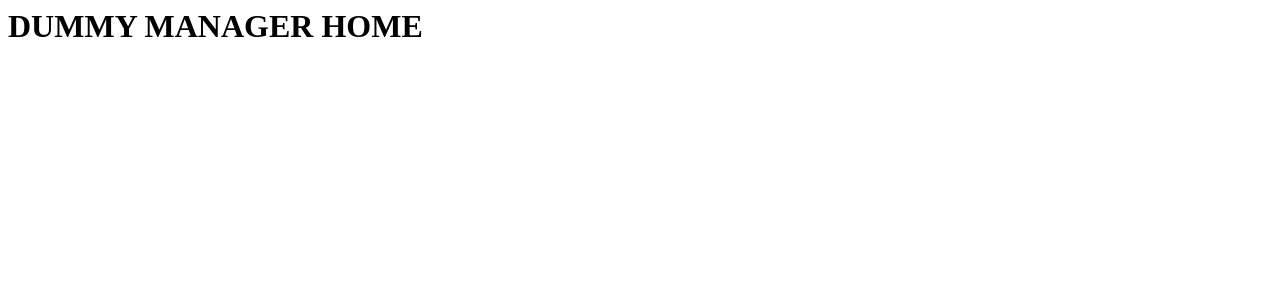
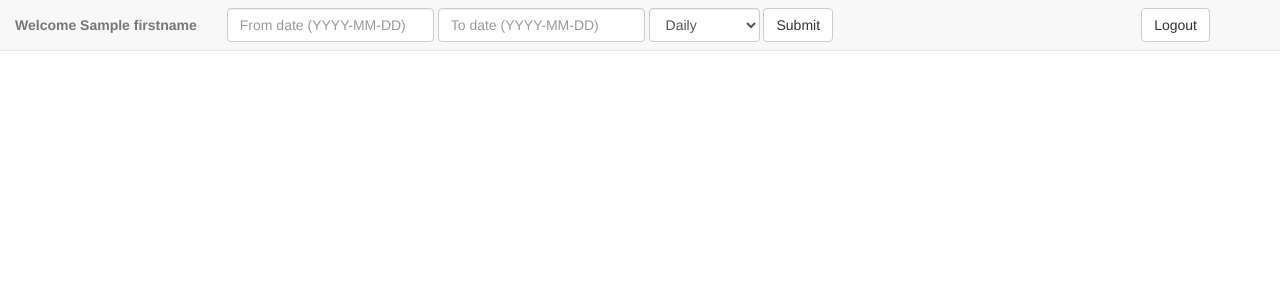
Before and after one commit to harishnsrinivas/DBTermProject, a Django app: template otsapp/templates/otsapp/manager_home.html in a window 1280 px wide. Shown: the top 300 px of the page. Run offline with Django 3.2, Linux system fonts and the light colour scheme; the template is opened without the code that fills it: most values are stand-ins (such as "Sample title", 1, 10 or a date in 2020); some libraries are stand-ins or nearby versions.

Commit message:
Manager filter logic

```diff
--- a/otsapp/static/css/otsapp.css
+++ b/otsapp/static/css/otsapp.css
@@ -3,7 +3,8 @@ div#clientHomeContainer{
     margin-bottom: 50px;
 }
 
-div#clientHomeContainer button.navbar-btn{
+div#clientHomeContainer button.navbar-btn,
+div#manager-home-container button#logout-btn{
 	float: right;
 }
 
@@ -30,3 +31,8 @@ ul#transaction-list,ul#recent-transaction-list{
 ul#transaction-list > li,ul#recent-transaction-list > li{
 	margin-top:15px;
 }
+
+div#aggregate-container{
+	margin-top: 150px;
+    margin-left: 400px;
+}
--- a/otsapp/static/js/otsapp.js
+++ b/otsapp/static/js/otsapp.js
@@ -159,7 +159,23 @@ $(function() {
                 var tmpl = _.template($("#transaction-list-tmpl").html());
                 $(".clientTransactions").html(tmpl(res));
             },
-            'timeout':1000
+        });
+    });
+
+    $("#manager-filter-btn").on('click', function(ev){
+        ev.preventDefault();
+        var from_date = $("#from-date").val();
+        var to_date = $("#to-date").val();
+        var group_by = parseInt($("select#search-mode option:selected").val());
+        var data = JSON.stringify({"from_date":from_date, "to_date":to_date, "group_by":group_by});
+        $.ajax({
+            "type": "POST",
+            "url": "/ots/user/home/",
+            "data": {"data":data},
+            "success": function(res){
+                var tmpl = _.template($("#aggregate-container-tmpl").html());
+                $("#aggregate-container").html(tmpl(res));
+            },
         });
     });
 });
--- a/otsapp/templates/otsapp/manager_home.html
+++ b/otsapp/templates/otsapp/manager_home.html
@@ -1 +1,79 @@
-<h1>DUMMY MANAGER HOME</h1>
+<html>
+	{% load static %}
+	<head>
+		<title>Manager Home</title>
+		<link type="text/css" rel="stylesheet" href="{% static 'css/bootstrap.min.css' %}"/>
+		<link type="text/css" rel="stylesheet" href="{% static 'css/otsapp.css' %}"/>
+		<script type="text/javascript" src="{% static 'js/jquery-1.11.3.min.js' %}"></script>
+		<script type="text/javascript" src="{% static 'js/otsapp.js' %}"></script>
+		<script type="text/javascript" src="{% static 'js/bootstrap.min.js' %}"></script>
+		<script type="text/javascript" src="{% static 'js/underscore-min.js' %}"></script>
+	</head>
+	<body>
+        <script id="aggregate-container-tmpl" type="text/template">
+            <div class="row">
+                <div class="panel-in" >
+                    <div class="panel-body">
+
+                        <ul class="list-inline">
+                            <%if(view == 0) { %>
+                                <div class="col-md-4"><li>DATE</li></div>
+                            <% } else if (view == 1) { %>
+                                <div class="col-md-4"><li>WEEK</li></div>
+                            <% } else { %>
+                                <div class="col-md-4"><li>MONTH</li></div>
+                            <% } %>
+
+                            <div class="col-md-4"> <li>NO. OF RECORDS</li></div>
+                        </ul>
+
+                    </div>
+                </div>
+            </div>
+            <div class="panel-default" >
+                <div class="panel-body">
+                    <% _.each(newDict, function(item) { %>
+                        <div class="row">
+                            <ul class="list-inline">
+                                <div class="col-md-4"><li><%-item.date%></li></div>
+                                <div class="col-md-4"><li><%-item.created_count%></li></div>
+                            </ul>
+                        </div>
+                    <% }); %>
+                </div>
+            </div>
+        </script>
+
+        <div id="manager-home-container" class="container">
+        	<nav class="navbar navbar-default navbar-fixed-top">
+                <div class="navbar-header">
+                <p class="navbar-text"><strong>Welcome {{firstname}}</strong></p>
+                <form class="navbar-form navbar-left" role="search">
+                    <div class="form-group">
+                      <input id="from-date" type="text" class="form-control" placeholder="From date (YYYY-MM-DD)">
+                    </div>
+                    <div class="form-group">
+                      <input id="to-date" type="text" class="form-control" placeholder="To date (YYYY-MM-DD)">
+                    </div>
+                    <div class="form-group">
+                        <select id="search-mode" class="form-control">
+                            <optgroup label="Group by">
+                                <option value="0">Daily</option>
+                                <option value="1">Weekly</option>
+                                <option value="2">Monthly</option>
+                            </optgroup>
+                        </select>
+                    </div>
+                    <button id="manager-filter-btn" class="btn btn-default">Submit</button>
+                </form>
+                </div>
+                <div class="container">
+                    <button type="button" id="logout-btn" class="btn btn-default navbar-btn">Logout</button>
+                </div>
+            </nav>
+
+            <div id="aggregate-container">
+            </div>
+        </div>
+	</body>
+</html>
```
Also changed, not shown: otsapp/views.py (+52 -1 lines), 3 other files.
